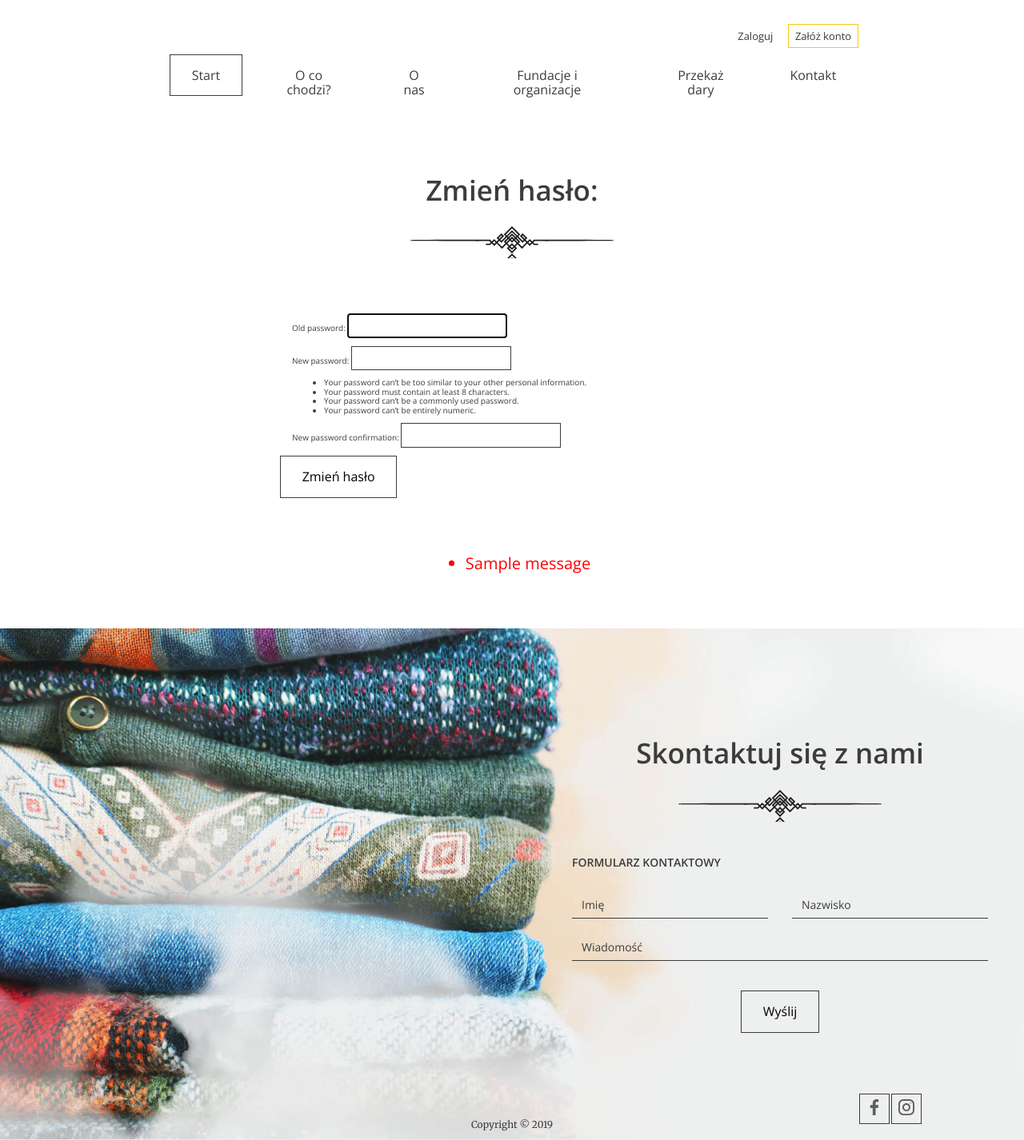
After one commit to ElaJK01/Donate-old-things-project, a Django app: page /password/ in a window 1280 px wide. The commit adds this page. Shown: the whole page at 80% size. Run offline with Django 3.2, Linux system fonts and the light colour scheme; tables that the repository leaves empty hold one stand-in row (values such as "Sample post"); one stand-in notice (Sample message) is shown.

Commit message:
ChangePasswordForm

```diff
--- a/GiveAway_project/urls.py
+++ b/GiveAway_project/urls.py
@@ -20,7 +20,7 @@ from django.conf import settings
 from django.contrib.auth import views as auth_views
 from django.contrib.auth import logout
 from donation.views import LandingPage, AddDonation, Register, Login, Institutions, \
-    Profil, Confirmation, ProfileIsTaken, ProfileUpdate
+    Profil, Confirmation, ProfileIsTaken, ProfileUpdate, ChangePasswordView
 from donation.forms import MyAuthForm
 
 urlpatterns = [
@@ -35,5 +35,5 @@ urlpatterns = [
     path('confirmation/', Confirmation.as_view(), name='confirmation'),
     path('donation_confirm/', ProfileIsTaken.as_view(), name='donation-pick_up'),
     path('update/', ProfileUpdate.as_view(), name='update'),
-
-]
+    path('password/', ChangePasswordView.as_view(), name='password'),
+    ]
--- a/donation/forms.py
+++ b/donation/forms.py
@@ -6,6 +6,7 @@ from django.contrib.auth.forms import AuthenticationForm
 from django.forms.widgets import PasswordInput, TextInput, CheckboxSelectMultiple, RadioSelect, SelectDateWidget
 from donation.models import MyUser, Donation, Category, Institution
 from phone_field.forms import PhoneFormField
+from django.contrib.auth.forms import PasswordChangeForm
 
 
 class MyAuthForm(AuthenticationForm):
--- a/donation/views.py
+++ b/donation/views.py
@@ -1,6 +1,7 @@
 from django.shortcuts import render, redirect, get_object_or_404
 from django.views import View
-from django.views.generic.edit import CreateView, UpdateView
+from django.views.generic import TemplateView
+from django.views.generic.edit import CreateView, UpdateView, FormView
 from django.contrib.auth.views import LoginView
 from django.urls import reverse_lazy
 from donation.forms import RegisterForm, DonationForm, UpdateUserForm
@@ -14,6 +15,9 @@ from django.db.models import Sum
 from django.core.paginator import Paginator
 from django.http import JsonResponse
 from django.core import serializers
+from django.contrib.auth import update_session_auth_hash
+from django.contrib.auth.forms import PasswordChangeForm
+from django.contrib import messages
 
 
 
@@ -171,3 +175,21 @@ class ProfileUpdate(LoginRequiredMixin, UpdateView):
 
     def get_object(self, queryset=None):
         return self.request.user
+
+
+class ChangePasswordView(View):
+    def get(self, request):
+        form = PasswordChangeForm(request.user)
+        ctx = {'form': form}
+        return render(request, 'password.html', ctx)
+
+    def post(self, request):
+        form = PasswordChangeForm(request.user, request.POST)
+        if form.is_valid():
+            user = form.save()
+            update_session_auth_hash(request, user)  # Important!
+            messages.success(request, 'Twoje hasło zostało zmienione!')
+            return redirect('change_password')
+        else:
+            messages.error(request, 'Proszę popraw błędy')
+            return render(request, 'password.html', {'form': form})
--- a/static/css/style2.css
+++ b/static/css/style2.css
@@ -1856,3 +1856,8 @@ footer .bottom-line--icons a img {
   background-color: whitesmoke;
   color: darkgrey;
 }
+
+.messages {
+  color: red;
+  font-size: 2em;
+}
--- /dev/null
+++ b/templates/password.html
@@ -0,0 +1,34 @@
+{% extends 'base.html'%}
+
+{%load static%}
+
+{% block head-css-file%}
+<link rel="stylesheet" href="{% static 'css/style2.css'%}" />
+{%endblock%}
+
+{%block slogan%}
+{%endblock%}
+
+{%block content%}
+<section class="login-page">
+    <h2>Zmień hasło:</h2>
+    <form method="post">
+        {%csrf_token%}
+        <div class="form-group">
+        {{form.as_p}}
+        </div>
+
+          <button class="btn" type="submit">Zmień hasło</button>
+    </form>
+</section>
+
+<section class="login-page">
+{% if messages %}
+<ul class="messages">
+    {% for message in messages %}
+    <li{% if message.tags %} class="{{ message.tags }}"{% endif %}>{{ message }}</li>
+    {% endfor %}
+</ul>
+{% endif %}
+</section>
+{%endblock%}
--- a/templates/user_update.html
+++ b/templates/user_update.html
@@ -26,8 +26,12 @@
         {{form.email}}
     </div>
     <div class="form-group form-group--buttons">
-    <button class="btn" type="submit">Zapisz zmiany</button>
+    <button id="user_update" class="btn" type="submit">Zapisz zmiany</button>
     </div>
 </form>
+
+</section>
+<section class="login-page">
+<button class="btn"><a href="{% url 'password'%}">Zmień hasło</a></button>
 </section>
 {%endblock%}
```
